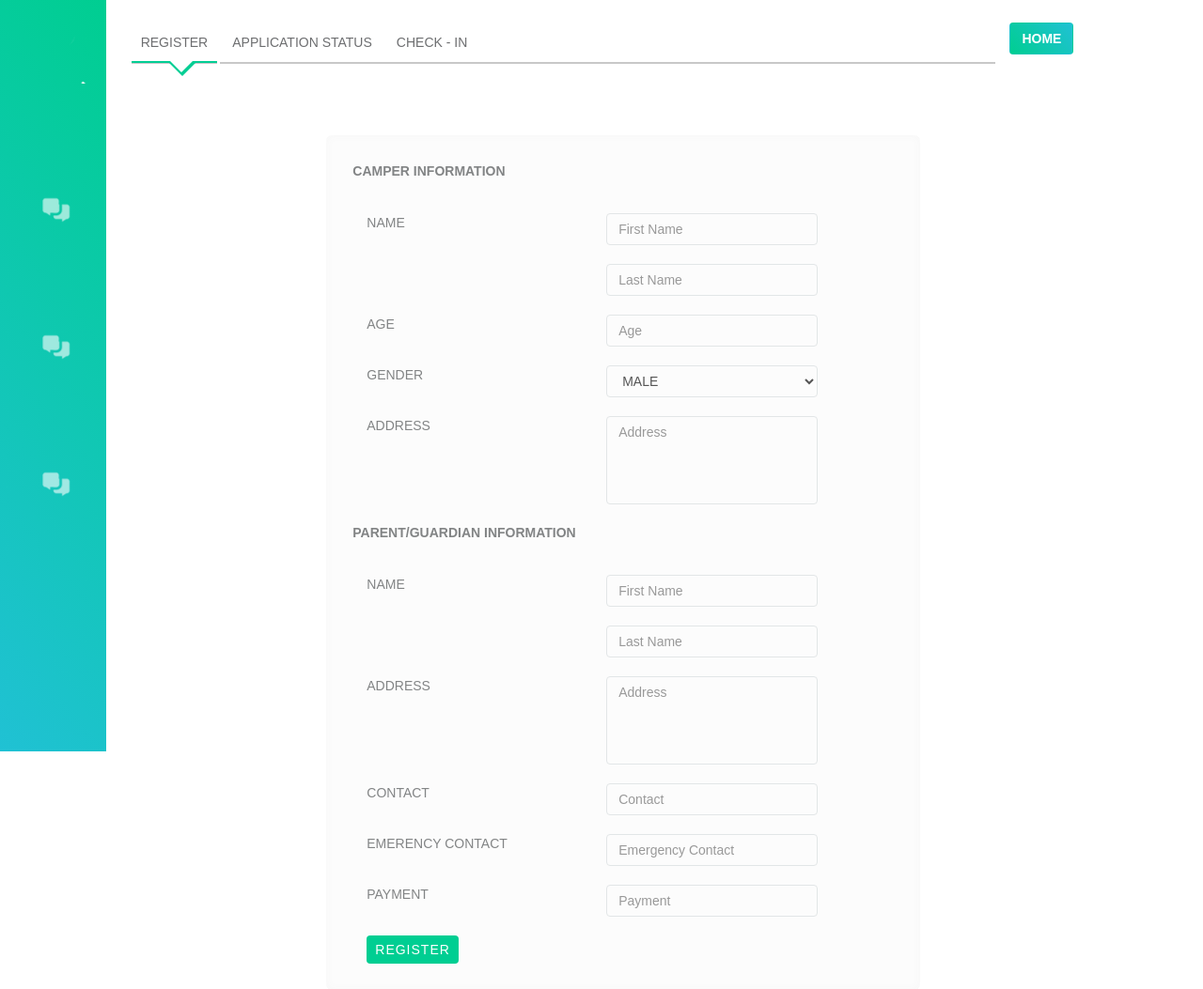
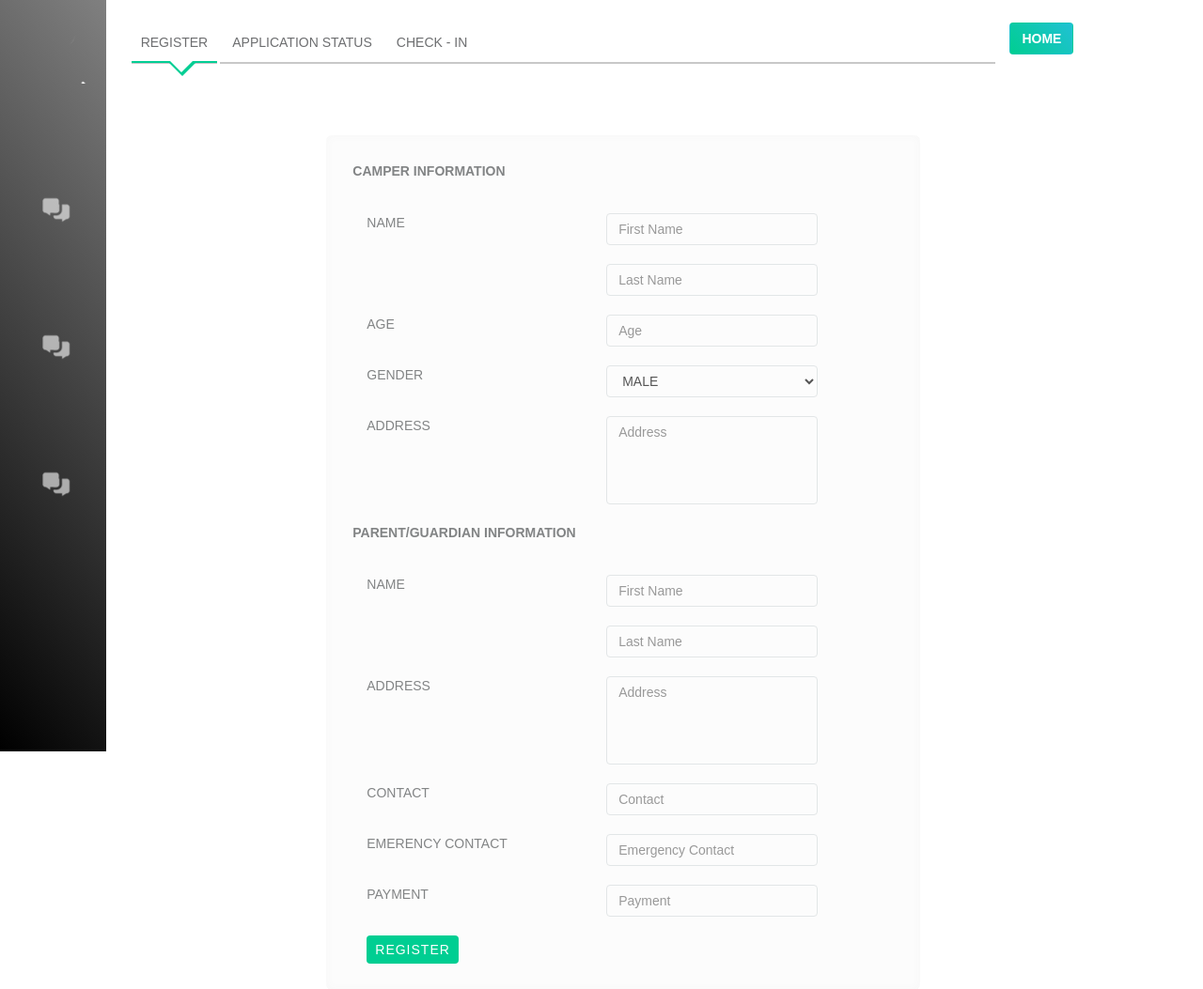
Before and after one commit to karbmk/CGU_software_development, a Python web app: template Gila_Breath_Camp/Code/Static/Templates/new-tran.html in a window 1280 px wide. Shown: the top 1053 px of the page at 94% size. Run offline with Jinja, Linux system fonts and the light colour scheme; the template is opened without the code that fills it, so the values that code supplies are empty; some libraries are stand-ins or nearby versions; some web fonts are replaced.

Commit message:
changed colour
Signed-off-by: Karthik <karthikbm01@gmail.com>

```diff
--- a/Gila_Breath_Camp/Code/Static/_/css/style.css
+++ b/Gila_Breath_Camp/Code/Static/_/css/style.css
@@ -38,12 +38,12 @@ hr.plain{ border-style:solid; border-color:#e2e6e7; }
               background: linear-gradient(50deg, rgba(0,206,145,1) 0%, rgba(32,193,212,1) 100%); /* w3c */
               filter: progid:DXImageTransform.Microsoft.gradient( startColorstr='#00ce91', endColorstr='#20c1d4',GradientType=1 ); /* ie6-9 */ }
 .gradiant-tp-bg { background: linear-gradient(-30deg, rgba(32,193,212,1) 0%, rgba(0,206,145,1) 100%) }
-.gradiant-in-bg {background: -moz-linear-gradient(40deg, rgba(32,193,212,1)  0%, rgba(0,206,145,1) 100%); /* ff3.6+ */
-                 background: -webkit-gradient(linear, left bottom, right top, color-stop(0%, rgba(32,193,212,1)), color-stop(100%, rgba(0,206,145,1) )); /* safari4+,chrome */
-                 background: -webkit-linear-gradient(40deg, rgba(32,193,212,1) 0%, rgba(0,206,145,1)  100%); /* safari5.1+,chrome10+ */
-                 background: -o-linear-gradient(40deg, rgba(32,193,212,1) 0%, rgba(0,206,145,1) 100%); /* opera 11.10+ */
-                 background: -ms-linear-gradient(40deg, rgba(32,193,212,1) 0%, rgba(0,206,145,1) 100%); /* ie10+ */
-                 background: linear-gradient(50deg, rgba(32,193,212,1) 0%, rgba(0,206,145,1) 100%); /* w3c */
+.gradiant-in-bg {background: -moz-linear-gradient(40deg, black  0%, grey 100%); /* ff3.6+ */
+                 background: -webkit-gradient(linear, left bottom, right top, color-stop(0%, black), color-stop(100%, grey )); /* safari4+,chrome */
+                 background: -webkit-linear-gradient(40deg, black 0%, grey  100%); /* safari5.1+,chrome10+ */
+                 background: -o-linear-gradient(40deg, black 0%, grey 100%); /* opera 11.10+ */
+                 background: -ms-linear-gradient(40deg, black 0%, grey 100%); /* ie10+ */
+                 background: linear-gradient(50deg, black 0%, grey 100%); /* w3c */
                  filter: progid:DXImageTransform.Microsoft.gradient( startColorstr='#20c1d4', endColorstr='#00ce91',GradientType=1 ); /* ie6-9 */ }
 
 
```
